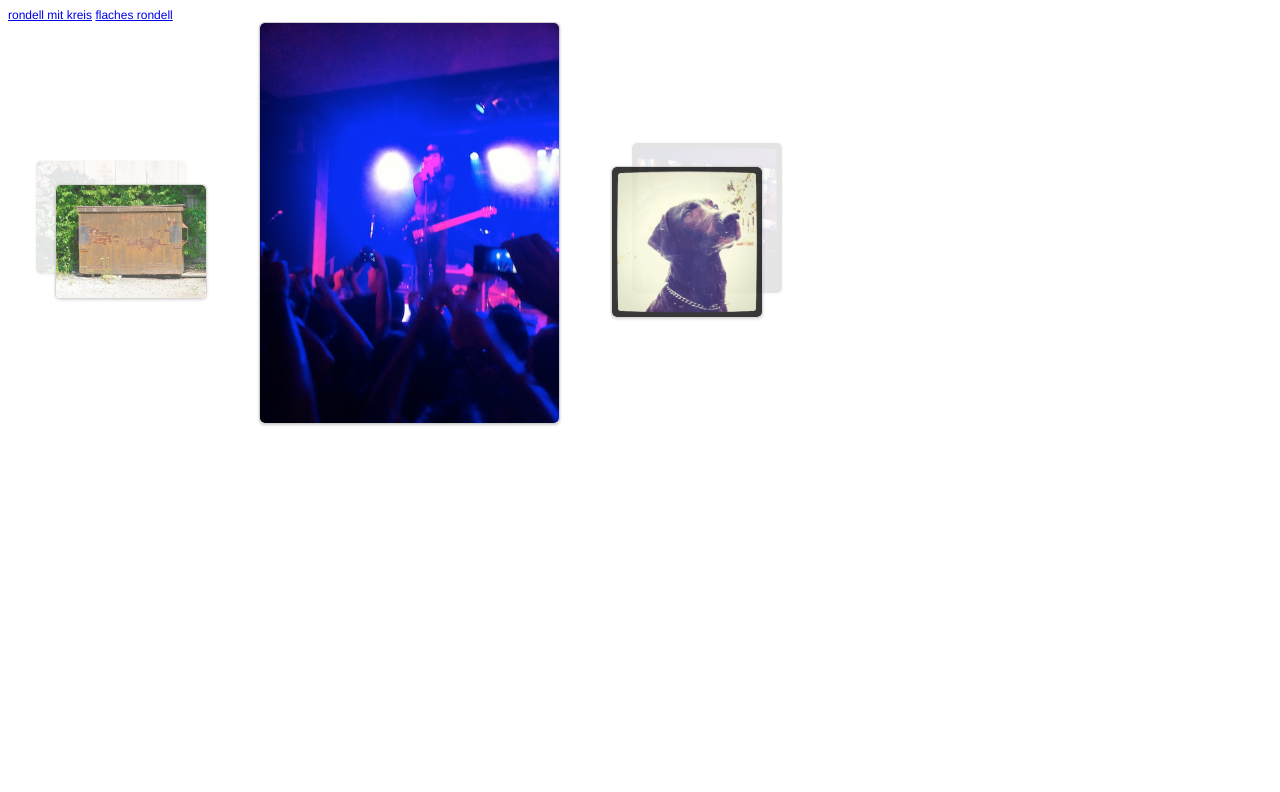
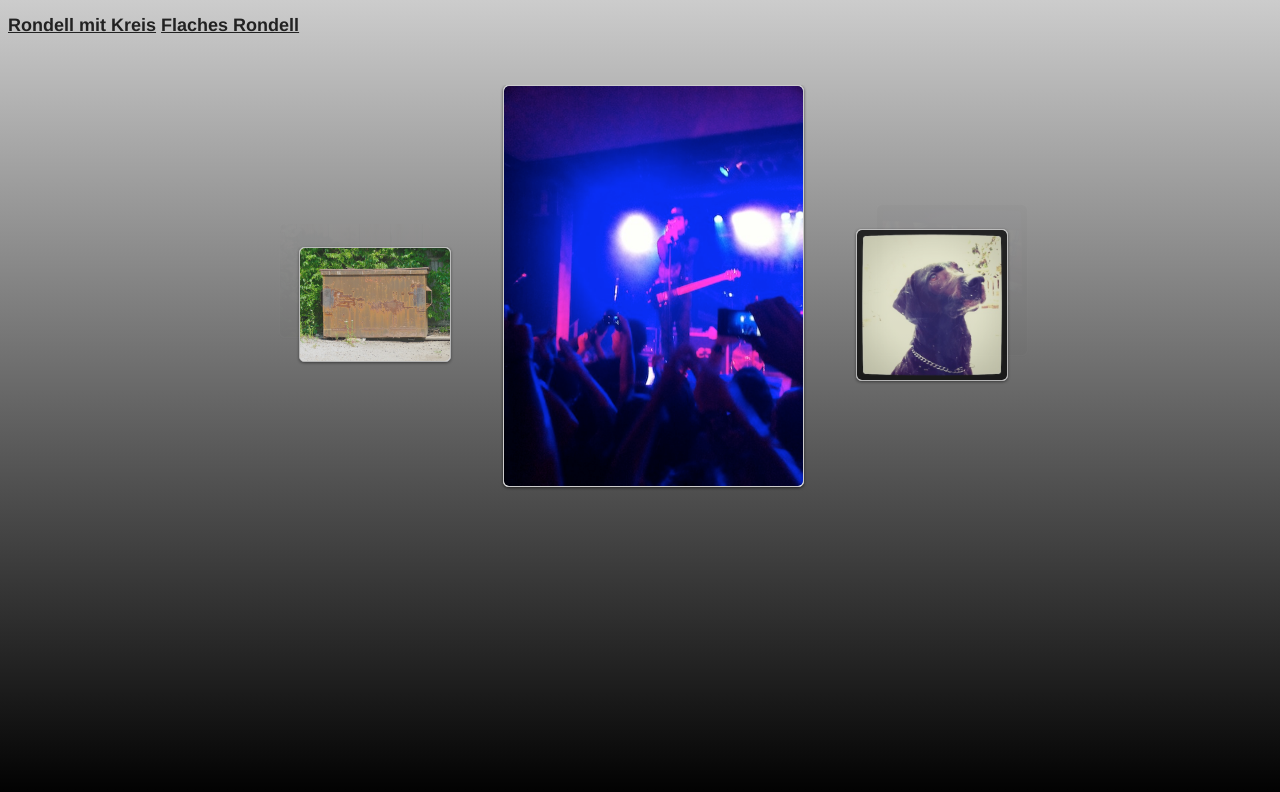
Before and after one commit to Sebobo/jquery.rondell, a plain HTML site: page demo/layertest.html in a window 1280 px wide. Drawn offline with nearby package versions, Linux system fonts and the light colour scheme.

Commit message:
Fixed overlay fadeout when only text is displayed. Changed some standard parameters to improve visuals. Made demos a bit nicer.

```diff
--- a/demo/layertest.html
+++ b/demo/layertest.html
@@ -5,18 +5,25 @@
         <title>Layertest</title>
         <link rel="stylesheet" type="text/css" href="style.css">
 		<style type="text/css">
-			.rondell_item {
-			    background:transparent; -webkit-box-shadow:0 1px 3px rgba(0, 0, 0, 0.2); -moz-box-shadow:0 1px 3px rgba(0, 0, 0, 0.2);
+			html {
+			    height:100%; background:#222; color:#333; font:12px helvetica;
+			    background-image:-webkit-gradient(linear, left top, left bottom, from(#ccc), to(#000));
+				background-image:-moz-linear-gradient(top, #ccc, #000);
 			}
-			.rondell_item, .rondell_item img { -webkit-border-radius: 5px; }
-            #rondell_1 { width:775px; height:450px; overflow:hidden; }
+			a { color:#222; }
+			.rondell_item, .rondell_item img { border-radius:5px; -webkit-border-radius:5px; -moz-border-radius:5px; }
+            .rondell_item:hover { border:1px solid #ddd; }
+            #rondell_1 { width:775px; height:450px; overflow:hidden; margin:20px auto; }
             #rondell_1 > div { visibility:hidden; }
 		</style>
     </head>
     <body>
-        <a href="layertest.html">rondell mit kreis</a>
-        <a href="layertest2.html">flaches rondell</a>
-        <div id="rondell_1">
+        <h2>
+        	<a href="layertest.html">Rondell mit Kreis</a>
+            <a href="layertest2.html">Flaches Rondell</a>
+		</h2>
+        <br/>
+		<div id="rondell_1">
             <div>
             	<a target="_blank" href="test1.jpg">
             		<img class="resizeable" src="test1.jpg" />
--- a/demo/style.css
+++ b/demo/style.css
@@ -1,12 +1,10 @@
-body {
-    color:#333; font:12px helvetica;
-}
 img { border:0; }
 .rondell_item {
     position:absolute; display:block; overflow:hidden;
-    border:1px solid #ccc; background:#fff;
+    border:1px solid #ccc; background:#fff; cursor:pointer;
+    box-shadow:0 1px 3px rgba(0, 0, 0, 0.6); -webkit-box-shadow:0 1px 3px rgba(0, 0, 0, 0.6); -moz-box-shadow:0 1px 3px rgba(0, 0, 0, 0.6);
 }
-.rondell_item a { cursor:default; }
+.rondell_item a { cursor:pointer; }
 .rondell_item_focused a { cursor:auto; }
 .rondell_item img {
     vertical-align:bottom; display:block; margin:0 auto;
```
Also changed, not shown: demo/layertest2.html (+19 -5 lines), jquery.rondell.js.
